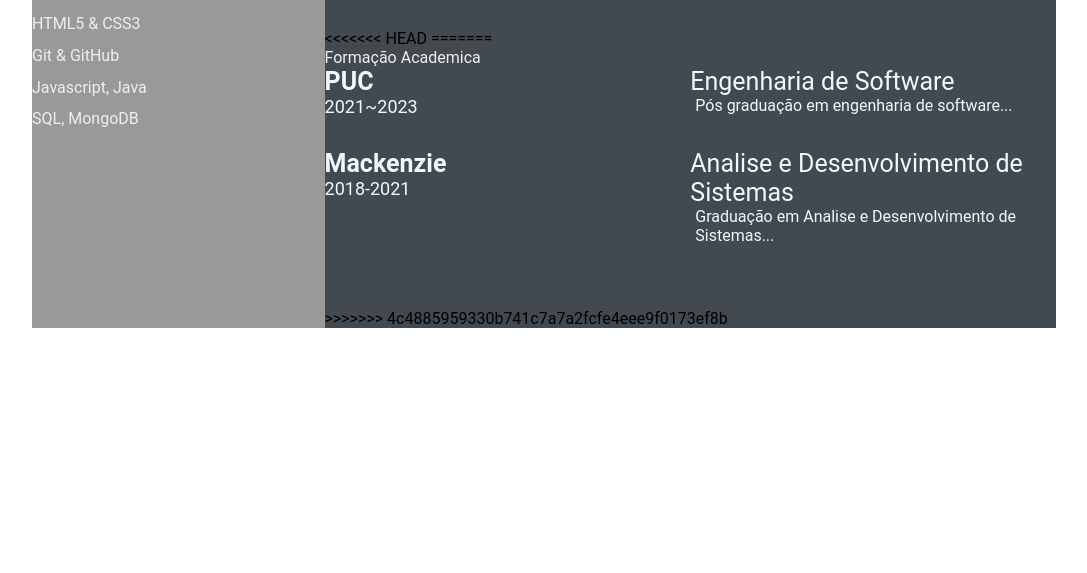
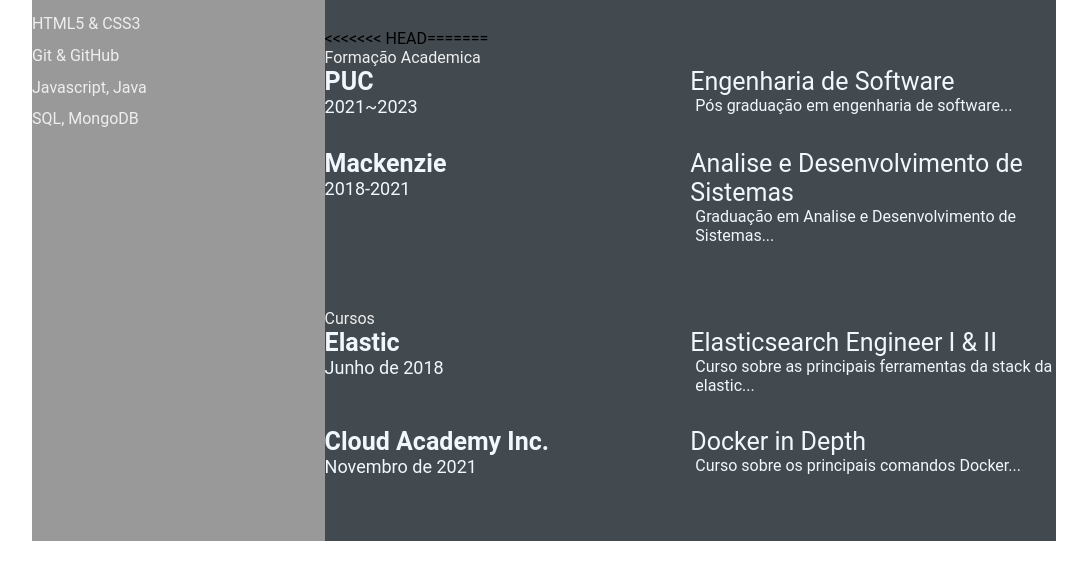
Before and after one commit to alinegarbato/alinegarbato.github.io, a plain HTML site: page index.html in a window 1280 px wide. Shown: the part 808-1381 px from the top of the page, without its empty margins (96-1183 px from the left). Before the commit the page ends 1168 px from the top, so only its background shows below. Drawn offline with Linux system fonts and the light colour scheme.

Commit message:
Atualização

```diff
--- a/index.html
+++ b/index.html
@@ -1,5 +1,6 @@
 <!DOCTYPE html>
 <html lang="en">
+
 <head>
     <meta charset="UTF-8">
     <meta http-equiv="X-UA-Compatible" content="IE=edge">
@@ -9,6 +10,7 @@
     <link rel="stylesheet" href="style.css">
 
 </head>
+
 <body>
     <main class="resume-contents">
         <section class="left-section">
@@ -30,10 +32,18 @@
                 <div class="skills">
                     <p class="left-title">Skills</p>
                     <ul>
-                        <li><p>HTML5 & CSS3</p></li>
-                        <li><p>Git & GitHub</p></li>
-                        <li><p>Javascript, Java</p></li>
-                        <li><p>SQL, MongoDB</p></li>
+                        <li>
+                            <p>HTML5 & CSS3</p>
+                        </li>
+                        <li>
+                            <p>Git & GitHub</p>
+                        </li>
+                        <li>
+                            <p>Javascript, Java</p>
+                        </li>
+                        <li>
+                            <p>SQL, MongoDB</p>
+                        </li>
                     </ul>
                 </div>
             </section>
@@ -57,8 +67,7 @@
                         <p class="exp-time-period">2021-Present</p>
                     </div>
                     <div class="exp-right">
-<<<<<<< HEAD
-                            <p class="exp-position">Senior Software Engineer</p>
+                        <<<<<<< HEAD <p class="exp-position">Senior Software Engineer</p>
                             =======
                             <p class="exp-position">Desenvolvedor Front End</p>
                             >>>>>>> 4c4885959330b741c7a7a2fcfe4eee9f0173ef8b
@@ -73,8 +82,7 @@
                         <p class="exp-time-period">2018-2021</p>
                     </div>
                     <div class="exp-right">
-<<<<<<< HEAD
-                            <p class="exp-position">Front End Developer</p>
+                        <<<<<<< HEAD <p class="exp-position">Front End Developer</p>
                             =======
                             <p class="exp-position">Engenheiro de Software</p>
                             >>>>>>> 4c4885959330b741c7a7a2fcfe4eee9f0173ef8b
@@ -89,8 +97,7 @@
                         <p class="exp-time-period">2017-2018</p>
                     </div>
                     <div class="exp-right">
-<<<<<<< HEAD
-                            <p class="exp-position">Front End Developer</p>
+                        <<<<<<< HEAD <p class="exp-position">Front End Developer</p>
                             =======
                             <p class="exp-position">Desenvolvedor Front End</p>
                             >>>>>>> 4c4885959330b741c7a7a2fcfe4eee9f0173ef8b
@@ -100,10 +107,7 @@
                     </div>
                 </div>
             </section>
-<<<<<<< HEAD
-
-=======
-                <!-- fim experiencia -->
+            <<<<<<< HEAD=======<!-- fim experiencia -->
                 <!-- formação academica-->
                 <section class="education gap">
                     <div class="right-title">Formação Academica</div>
@@ -133,9 +137,38 @@
                     </div>
                 </section>
                 <!-- fim formação academica-->
+                <!-- cursos -->
+                <section class="awards gap">
+                    <div class="right-title">Cursos</div>
+                    <div class="awards-contents">
+                        <div class="awards-left">
+                            <p class="awards-company-name">Elastic</p>
+                            <p class="awards-time-period">Junho de 2018</p>
                         </div>
->>>>>>> 4c4885959330b741c7a7a2fcfe4eee9f0173ef8b
+                        <div class="awards-right">
+                            <p class="awards-name">Elasticsearch Engineer I & II</p>
+                            <p class="awards-desc">
+                                Curso sobre as principais ferramentas da stack da elastic...
+                            </p>
+                        </div>
+                    </div>
+                    <div class="awards-contents">
+                        <div class="awards-left">
+                            <p class="awards-company-name">Cloud Academy Inc.</p>
+                            <p class="awards-time-period">Novembro de 2021</p>
+                        </div>
+                        <div class="awards-right">
+                            <p class="awards-name">Docker in Depth</p>
+                            <p class="awards-desc">
+                                Curso sobre os principais comandos Docker...
+                            </p>
+                        </div>
+                    </div>
+                </section>
+                <!-- fim cursos -->
+                </div>
         </section>
     </main>
 </body>
+
 </html>
```
Lines whose indentation alone changed are shown as unchanged.
